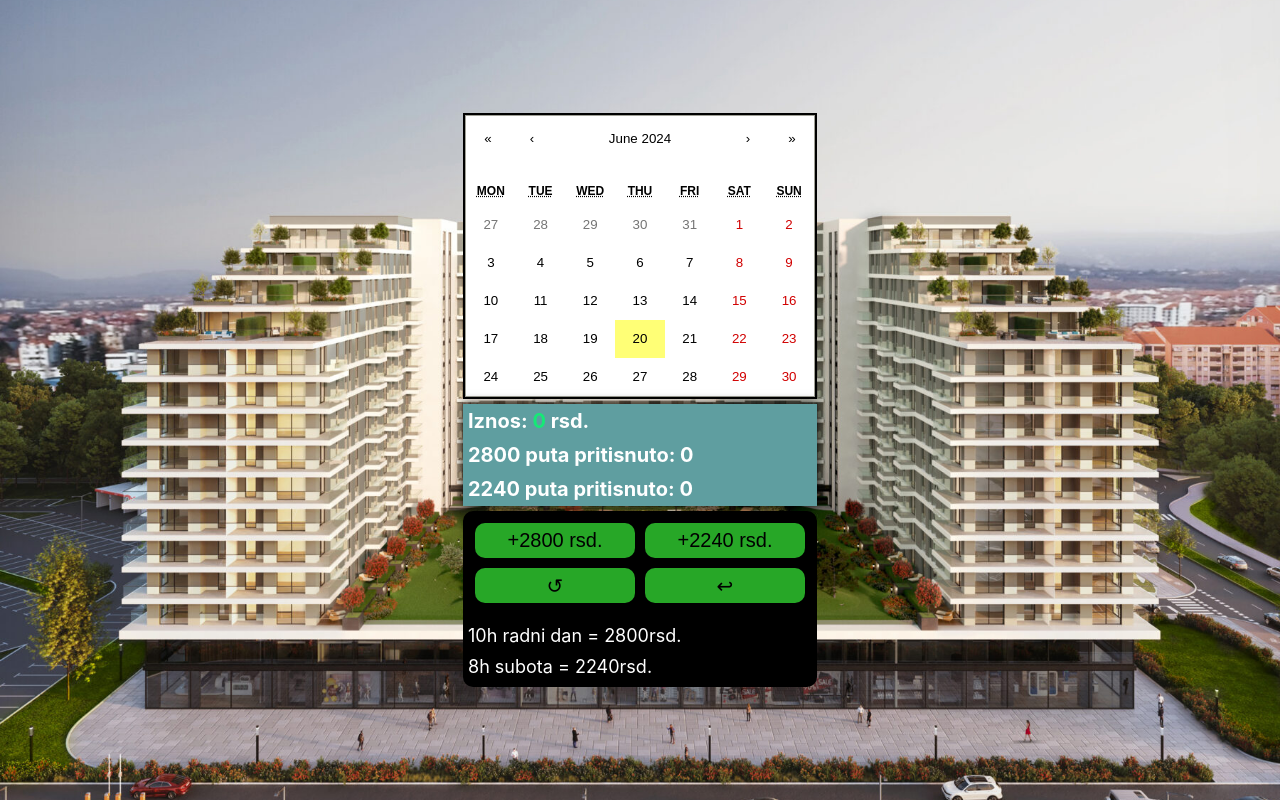
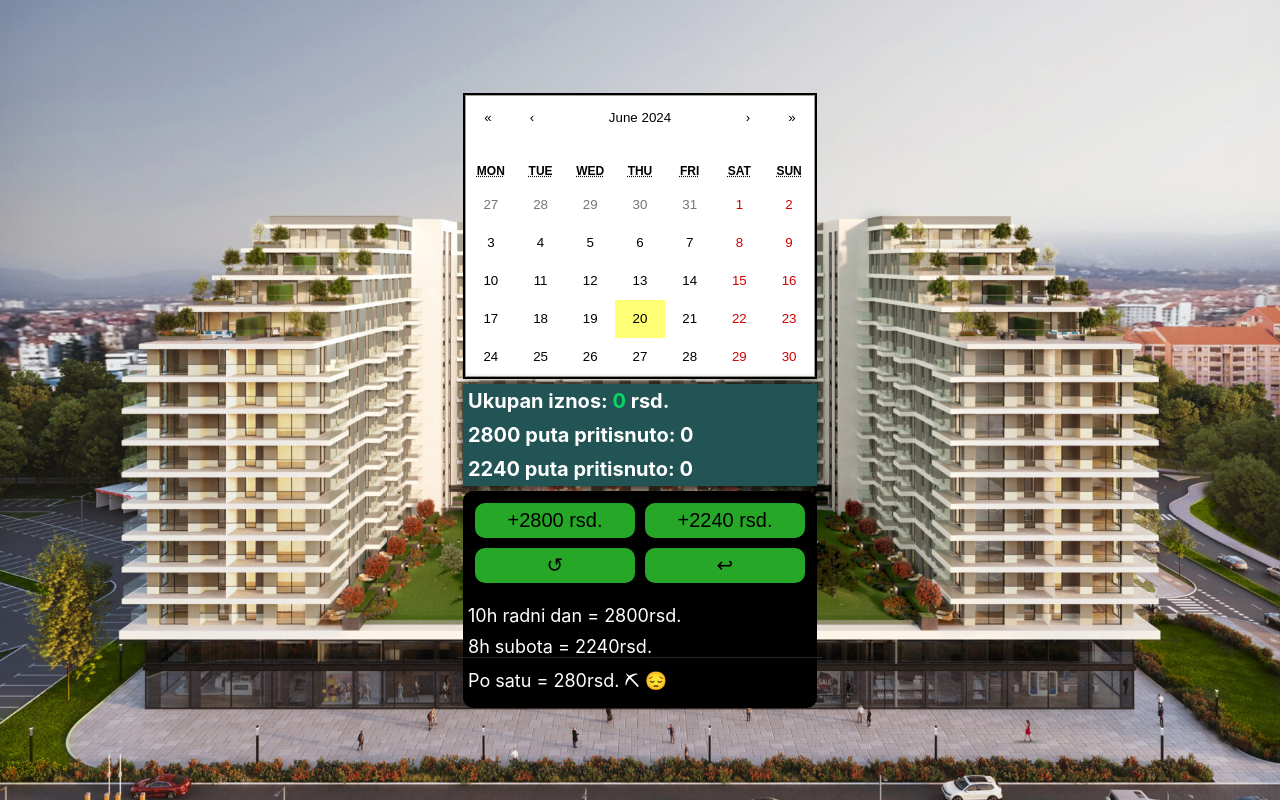
Before and after one commit to Nortagg/work-key-paycheck, a React (Create React App) app: page /paycheck in a window 1280 px wide. Built offline with nearby package versions, Linux system fonts and the light colour scheme.

Commit message:
added emoji paycheck logic and more info

```diff
--- a/src/flors/florm.styles.scss
+++ b/src/flors/florm.styles.scss
@@ -1,4 +1,11 @@
+.container {
+  position: relative;
+  display: flex;
+  justify-content: center;
+  align-items: center;
+}
 .apartment-container {
+  position: relative;
   display: grid;
   justify-content: center;
   align-items: center;
@@ -47,20 +54,19 @@
 }
 
 .fira-pic {
+  position: absolute;
   display: flex;
   justify-content: center;
   align-items: center;
   flex-direction: column;
-  left: 52rem;
   bottom: 19rem;
-  position: absolute;
   width: 400px;
   height: 400px;
   opacity: 0;
   transition: 1s;
   &:hover {
     transform: rotate(45deg);
-    left: 62rem;
+    left: 10rem;
     opacity: 1;
   }
 }
@@ -69,8 +75,7 @@
   width: 300px;
   height: 300px;
   border-radius: 100%;
-
-  box-shadow: gold 0px 0px 100px, red 0px 0px 40px;
+  box-shadow: rgba(255, 217, 0, 0.658) 0px 0px 100px, red 0px 0px 40px;
 }
 .voono {
   display: flex;
--- a/src/paycheck/paycheck.component.js
+++ b/src/paycheck/paycheck.component.js
@@ -38,6 +38,16 @@ const PayCheck = () => {
     }
   };
 
+  let emoji = null;
+
+  if (sum >= 40000) {
+    emoji = "🤩🤑😜";
+  } else if (sum >= 25000) {
+    emoji = "😉";
+  } else if (sum >= 15000) {
+    emoji = "😥";
+  }
+
   return (
     <div className="main-paycheck">
       <div className="calendar">
@@ -45,7 +55,7 @@ const PayCheck = () => {
       </div>
       <div className="resoults">
         <h1>
-          Iznos: <span className="rsd">{sum}</span> rsd.
+          Ukupan iznos: <span className="rsd">{sum}</span> rsd. {emoji}
         </h1>
         <h2>2800 puta pritisnuto: {clicked2800}</h2>
         <h2>2240 puta pritisnuto: {clicked2240}</h2>
@@ -60,6 +70,7 @@ const PayCheck = () => {
         <span className="info">
           <p className="radni-dan">10h radni dan = 2800rsd.</p>
           <p className="subota">8h subota = 2240rsd.</p>
+          <p className="ukupna-satnica">Po satu = 280rsd. ⛏ 😔 </p>
         </span>
       </div>
     </div>
--- a/src/paycheck/paycheck.styles.scss
+++ b/src/paycheck/paycheck.styles.scss
@@ -18,7 +18,7 @@
   align-items: start;
   flex-direction: column;
   width: 100%;
-  background-color: rgba(95, 158, 160);
+  background-color: rgb(34, 83, 85);
   box-shadow: 0px 0px 10px black;
 
   .rsd {
@@ -59,9 +59,11 @@
     background-color: rgb(39, 167, 39);
     border: 0px;
     box-shadow: 0px 0px 0px rgb(0, 250, 75);
-    transition: 0.4s;
+    transition: 0.1s;
     &:hover {
-      box-shadow: 0px 0px 10px rgb(0, 250, 75);
+    }
+    &:active {
+      border: 2px red solid;
     }
   }
 }
@@ -87,6 +89,14 @@
   .subota {
     text-align: start;
     margin-top: 5px;
+    margin-bottom: 5px;
+    width: 100%;
+    padding-left: 10px;
+    border-bottom: 1px rgba(128, 128, 128, 0.3) solid;
+  }
+  .ukupna-satnica {
+    text-align: start;
+    margin-top: 5px;
     margin-bottom: 10px;
     width: 100%;
     padding-left: 10px;
```
